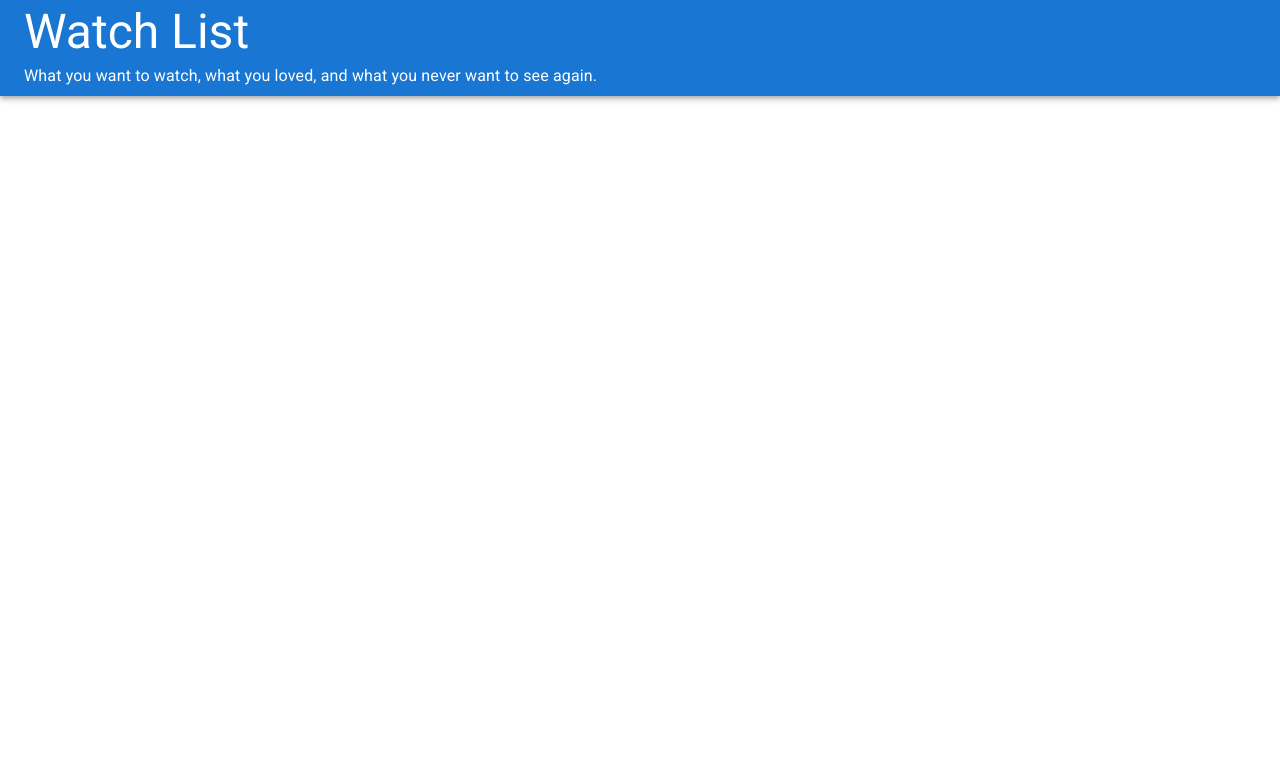
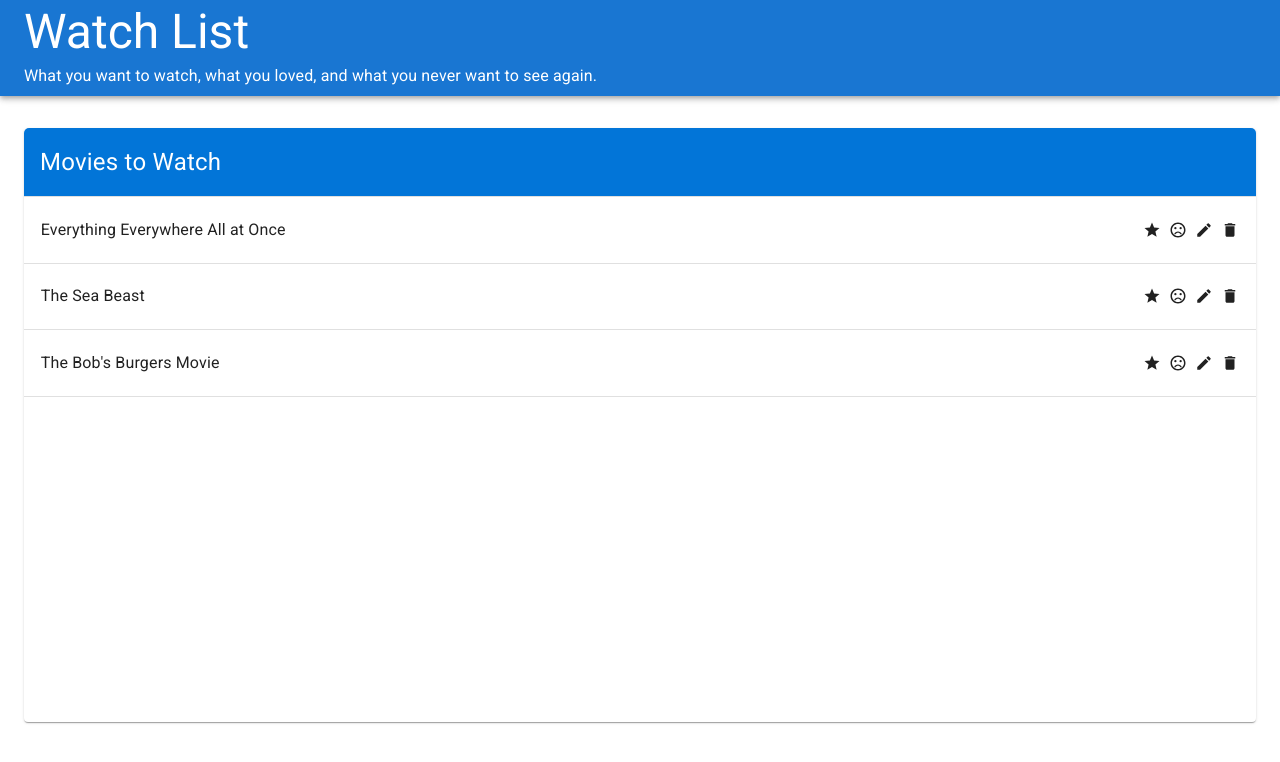
Before and after one commit to huckflinn/watch-list, a React (Create React App) app: page / in a window 1280 px wide. Shown: the top 762 px of the page. Built offline with nearby package versions, Linux system fonts and the light colour scheme.

Commit message:
Begin WatchList component

```diff
--- a/package.json
+++ b/package.json
@@ -13,6 +13,7 @@
     "react": "^18.2.0",
     "react-dom": "^18.2.0",
     "react-scripts": "5.0.1",
+    "uuid": "^8.3.2",
     "web-vitals": "^2.1.4"
   },
   "scripts": {
--- a/src/components/WatchListApp.js
+++ b/src/components/WatchListApp.js
@@ -1,10 +1,27 @@
-import React from 'react';
+import React, { useState } from 'react';
+import { v4 as uuidv4 } from 'uuid';
 import AppBar from './AppBar';
+import WatchList from './movies-to-watch/WatchList';
+import { Container, Grid } from '@mui/material';
 
 export default function WatchListApp() {
+    const initialMovies = [
+        { id: uuidv4(), title: "Everything Everywhere All at Once", watched: false },
+        { id: uuidv4(), title: "The Sea Beast", watched: false },
+        { id: uuidv4(), title: "The Bob's Burgers Movie", watched: false }
+    ]
+    const [movies, setMovies] = useState(initialMovies);
+
     return (
         <div className="WatchListApp">
             <AppBar />
+            <Container maxWidth="xl" sx={{ mb: "2rem" }}>
+                <Grid item xs={12} md={12} lg={8} sx={{ mt: "2rem" }}>
+                    <WatchList
+                        movies={movies}
+                    />
+                </Grid>
+            </Container>
         </div>
     );
 };
--- /dev/null
+++ b/src/components/movies-to-watch/Movie.js
@@ -0,0 +1,34 @@
+import React from 'react';
+import { ListItem, ListItemText } from '@mui/material';
+import DeleteIcon from '@mui/icons-material/Delete';
+import EditIcon from '@mui/icons-material/Edit';
+import StarIcon from '@mui/icons-material/Star';
+import SentimentVeryDissatisfiedIcon from '@mui/icons-material/SentimentVeryDissatisfied';
+
+export default function Movie({ title }) {
+    return (
+        <ListItem sx={{ padding: "1.05rem", cursor: "pointer" }}>
+            <>
+                <ListItemText>
+                    {title}
+                </ListItemText>
+                <StarIcon
+                    aria-label="Star"
+                    style={{ fontSize: "large", cursor: "pointer" }}
+                />
+                <SentimentVeryDissatisfiedIcon
+                    aria-label="Sadface"
+                    style={{ fontSize: "large", marginLeft: "0.5rem" }}
+                />
+                <EditIcon
+                    aria-label="Edit"
+                    style={{ fontSize: "large", marginLeft: "0.5rem" }}
+                />
+                <DeleteIcon
+                    aria-label="Delete"
+                    style={{ fontSize: "large", marginLeft: "0.5rem" }}
+                />
+            </>
+        </ListItem>
+    );
+};
--- /dev/null
+++ b/src/components/movies-to-watch/WatchList.js
@@ -0,0 +1,34 @@
+import React from 'react';
+import Movie from './Movie';
+import { Paper, Typography, List, Divider } from '@mui/material';
+
+export default function WatchList({ movies }) {
+    return (
+        <Paper>
+            <Typography sx={{
+                fontSize: "1.5rem",
+                color: "white",
+                padding: "1rem",
+                backgroundColor: "#0275d8",
+                borderTopLeftRadius: "5px",
+                borderTopRightRadius: "5px"
+            }}>
+                Movies to Watch
+            </Typography>
+            <Divider />
+            <List sx={{ padding: 0 }} style={{ height: 525, overflow: "scroll" }}>
+                {movies.map(movie => (
+                    <>
+                        <Movie
+                            key={movie.id}
+                            id={movie.id}
+                            title={movie.title}
+                            watched={movie.watched}
+                        />
+                        <Divider />
+                    </>
+                ))}
+            </List>
+        </Paper>
+    );
+};
--- a/src/index.js
+++ b/src/index.js
@@ -2,16 +2,8 @@
 import ReactDOM from 'react-dom/client';
 import './index.css';
 import App from './App';
-import reportWebVitals from './reportWebVitals';
 
 const root = ReactDOM.createRoot(document.getElementById('root'));
 root.render(
-  <React.StrictMode>
-    <App />
-  </React.StrictMode>
+  <App />
 );
-
-// If you want to start measuring performance in your app, pass a function
-// to log results (for example: reportWebVitals(console.log))
-// or send to an analytics endpoint. Learn more: https://bit.ly/CRA-vitals
-reportWebVitals();
--- a/src/reportWebVitals.js
+++ /dev/null
@@ -1,13 +0,0 @@
-const reportWebVitals = onPerfEntry => {
-  if (onPerfEntry && onPerfEntry instanceof Function) {
-    import('web-vitals').then(({ getCLS, getFID, getFCP, getLCP, getTTFB }) => {
-      getCLS(onPerfEntry);
-      getFID(onPerfEntry);
-      getFCP(onPerfEntry);
-      getLCP(onPerfEntry);
-      getTTFB(onPerfEntry);
-    });
-  }
-};
-
-export default reportWebVitals;
```
Also changed, not shown: src/logo.svg (deleted), 1 other file (tests, documents, lock files or other folders).
